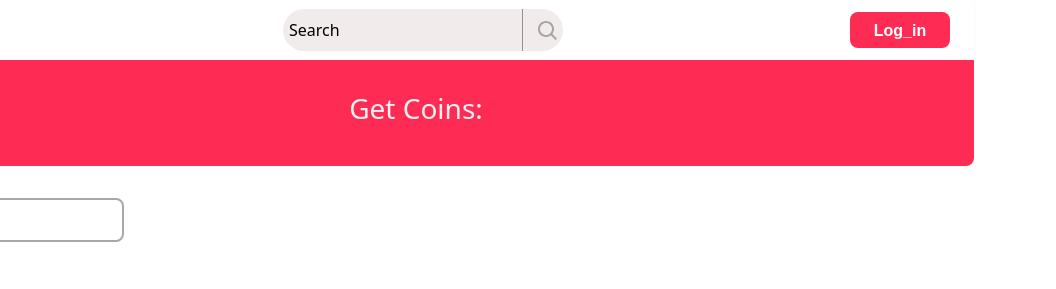
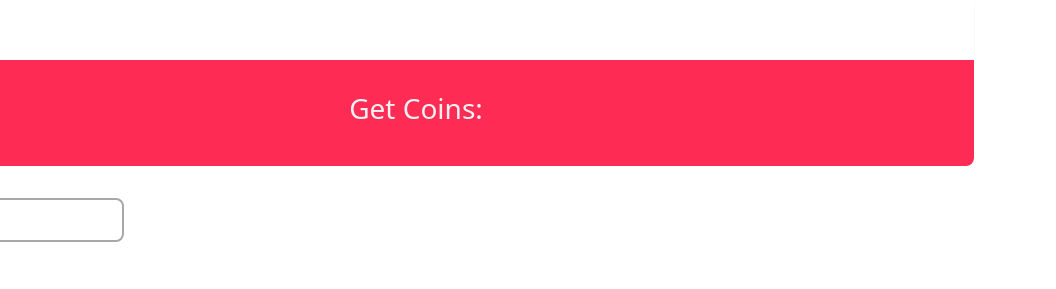
Before and after one commit to amrgelno/POS-TikTuk, a plain HTML site: page index.html in a window 1280 px wide. Shown: the top 289 px of the page, 224-1280 px from the left. Drawn offline with Linux system fonts and the light colour scheme.

Commit message:
Update index.html
update Topic

```diff
--- a/index.html
+++ b/index.html
@@ -172,7 +172,7 @@
                                 </svg></a>
                         </div>
                         <div class="DivHeaderCenterContainer">
-                            <div class="DivSearchFormContainer">
+                           <!-- <div class="DivSearchFormContainer">
                                 <form data-e2e="search-box" class="search-input tiktok-dhqzc6-col-3Element e14ntknm0"
                                     action="/search">
                                     <input style="border:unset;  background:unset;"
@@ -200,7 +200,7 @@
                             <button class="Log_in" value="Log_in"> Log_in </button>
                         </div>
                     </div>
-                </div>
+                </div> -->
             </header>
             <main>
                 <div class="getCoinsTitle">
```
